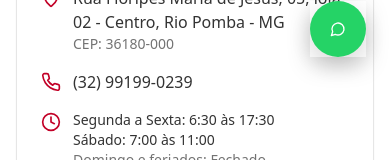
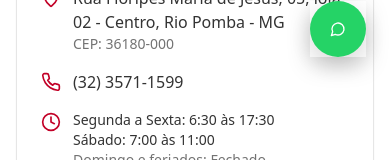
Before and after one commit to drogafarto-web/labclin-next-gen-81c2ede1, a React (Vite) app: page /unidades in a window 390 px wide. Shown: the part 763-923 px from the top of the page. Built offline with nearby package versions, Linux system fonts and the light colour scheme; the HTML template or start-up script is replaced by a standard one.

Commit message:
Update unit phone numbers

```diff
--- a/src/pages/Unidades.tsx
+++ b/src/pages/Unidades.tsx
@@ -12,7 +12,7 @@ const Unidades = () => {
       name: "Rio Pomba",
       address: "Rua Floripes Maria de Jesus, 05, loja 02 - Centro, Rio Pomba - MG",
       cep: "36180-000",
-      phone: "(32) 99199-0239",
+      phone: "(32) 3571-1599",
       whatsapp: "5532991990239",
       hours: {
         weekdays: "Segunda a Sexta: 6:30 às 17:30",
@@ -26,8 +26,8 @@ const Unidades = () => {
       name: "Mercês",
       address: "Praça Dr. Castelões, 40 - Centro, Mercês - MG",
       cep: "36190-000",
-      phone: "(32) 99199-0239",
-      whatsapp: "5532991990239",
+      phone: "(32) 99967-1581",
+      whatsapp: "5532999671581",
       hours: {
         weekdays: "Segunda a Sexta: 6:45 às 11:45",
         saturday: "Fechado",
@@ -40,8 +40,8 @@ const Unidades = () => {
       name: "Guarani",
       address: "Rua José Ladeira Pinto, 70 - Bairro Sossego, Guarani - MG",
       cep: "36160-000",
-      phone: "(32) 99199-0239",
-      whatsapp: "5532991990239",
+      phone: "(32) 99942-2574",
+      whatsapp: "5532999422574",
       hours: {
         weekdays: "Segunda a Sexta: 6:45 às 15:30",
         saturday: "Fechado",
@@ -54,8 +54,8 @@ const Unidades = () => {
       name: "Silveirânia",
       address: "Rua Padre Cerqueira, 20 - Centro, Silveirânia - MG",
       cep: "36185-000",
-      phone: "(32) 99199-0239",
-      whatsapp: "5532991990239",
+      phone: "(32) 99959-2154",
+      whatsapp: "5532999592154",
       hours: {
         weekdays: "Segunda a Sexta: 7:00 às 11:00",
         saturday: "Fechado",
```
